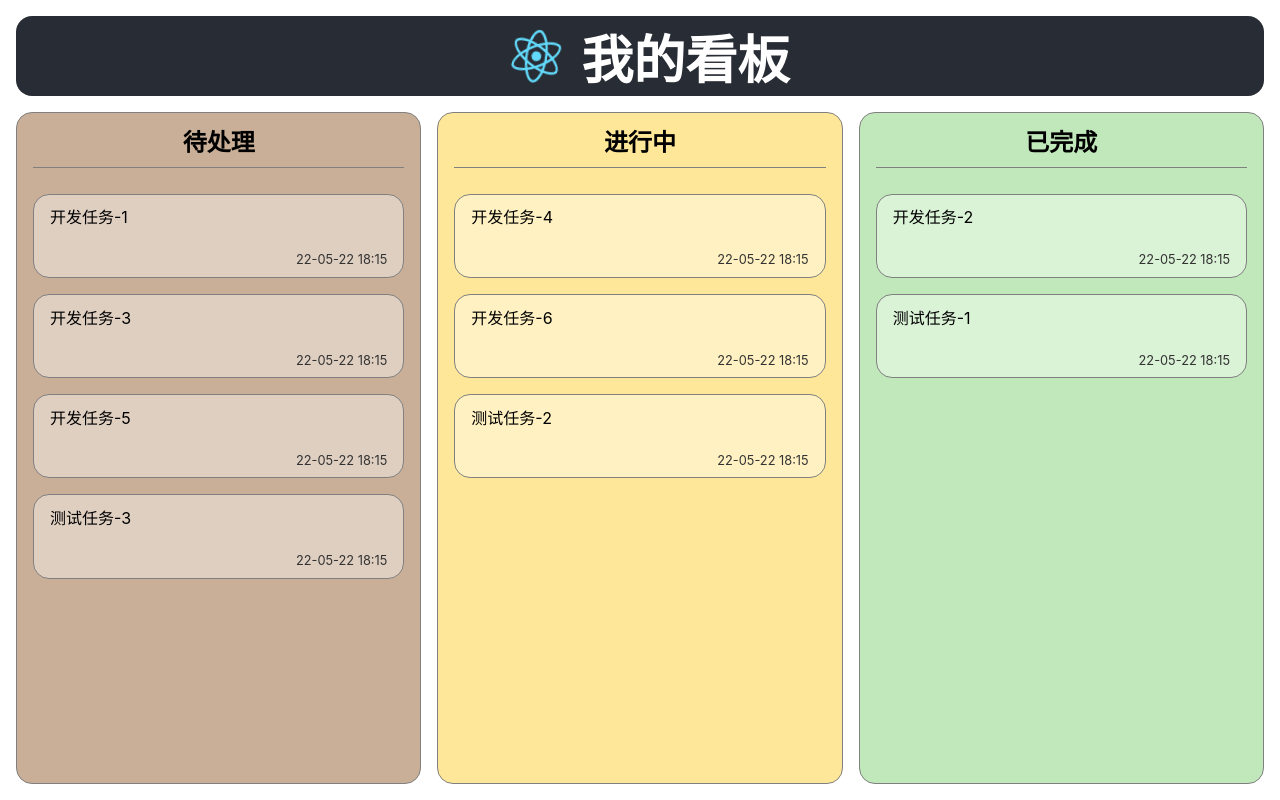
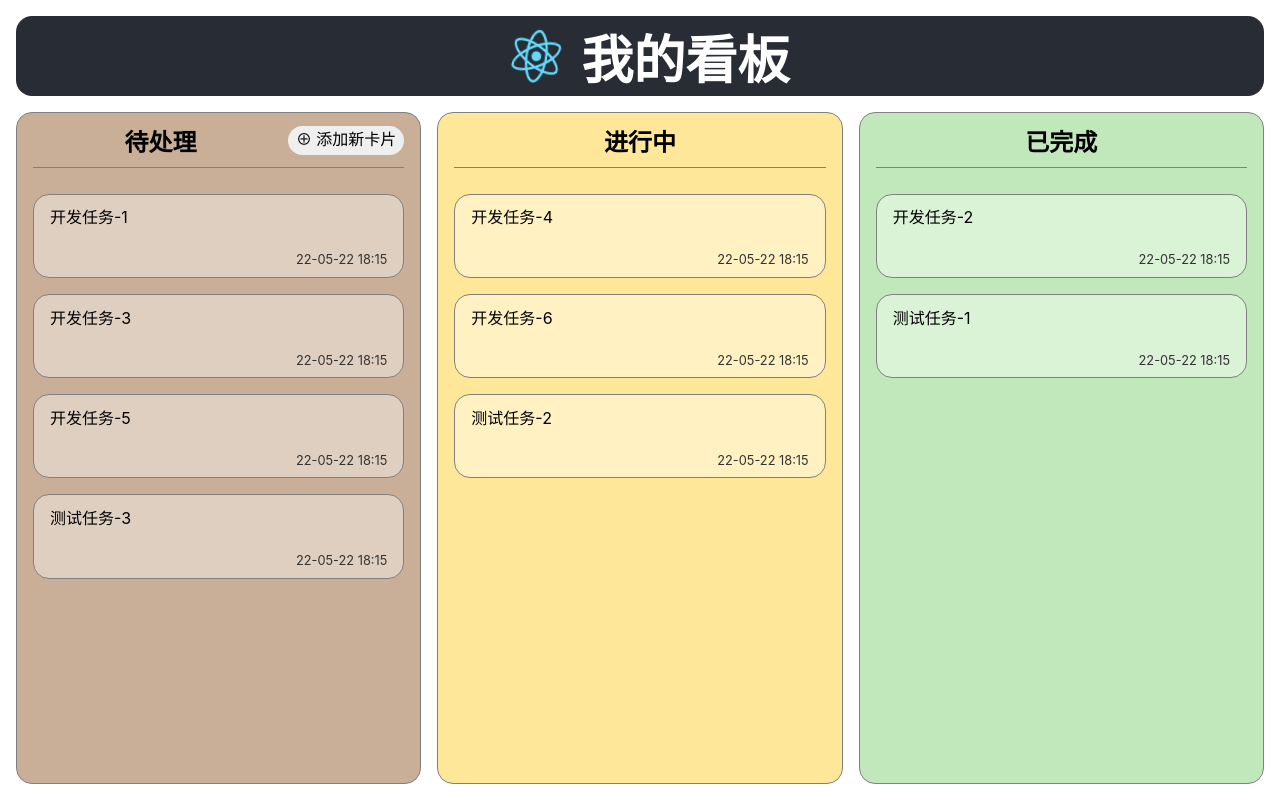
Before and after one commit to daijinwei/oh-my-kanban, a React (Create React App) app: page / in a window 1280 px wide. Built offline with nearby package versions, Linux system fonts and the light colour scheme.

Commit message:
[Add] 添加NewKanbanCard components

```diff
--- a/src/App.js
+++ b/src/App.js
@@ -150,7 +150,13 @@ function App() {
         <img src={logo} className="App-logo" alt="logo" />
       </header>
       <KanbanBoard>
-        <KanbanColumn className="column-todo" title="待处理">
+        <KanbanColumn className="column-todo" title={
+          <>
+          待处理<button onClick={handleAdd}
+            disabled={showAdd}>&#8853; 添加新卡片</button>
+          </>
+        }>
+            { showAdd && <KanbanNewCard onSubmit={handleSubmit} /> }
             { todoList.map(props => <KanbanCard {...props} />) }
         </KanbanColumn>
         <KanbanColumn className="column-ongoing" title="进行中">
```
